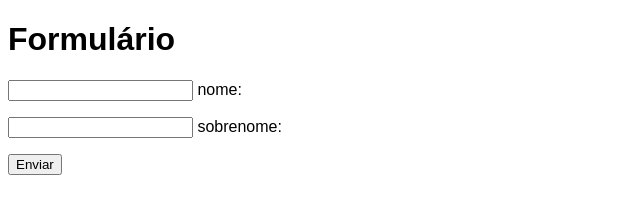
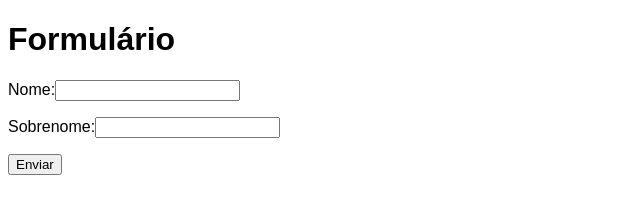
Before and after one commit to LuisVictor25/HTML__CSS, a plain HTML site: page exercícios/ex-025/formulario.html in a window 1280 px wide. Shown: the whole page, without its empty margins (0-640 px from the left). Drawn offline with Linux system fonts and the light colour scheme.

Commit message:
editando

```diff
--- a/exercícios/ex-025/formulario.html
+++ b/exercícios/ex-025/formulario.html
@@ -14,8 +14,8 @@
 <body>
     <h1>Formulário</h1>
     <form>
-        <p><input type="text" name="nome" id="nome"> nome:</p>
-        <p><input type="text" name="sobrenome" id="sobrenome"> sobrenome:</p>
+        <p>Nome:<input type="text" name="nome" id="nome"></p>
+        <p>Sobrenome:<input type="text" name="sobrenome" id="sobrenome"> </p>
         <p><input type="submit" value="Enviar"></p>
     </form>
 </body>
```
